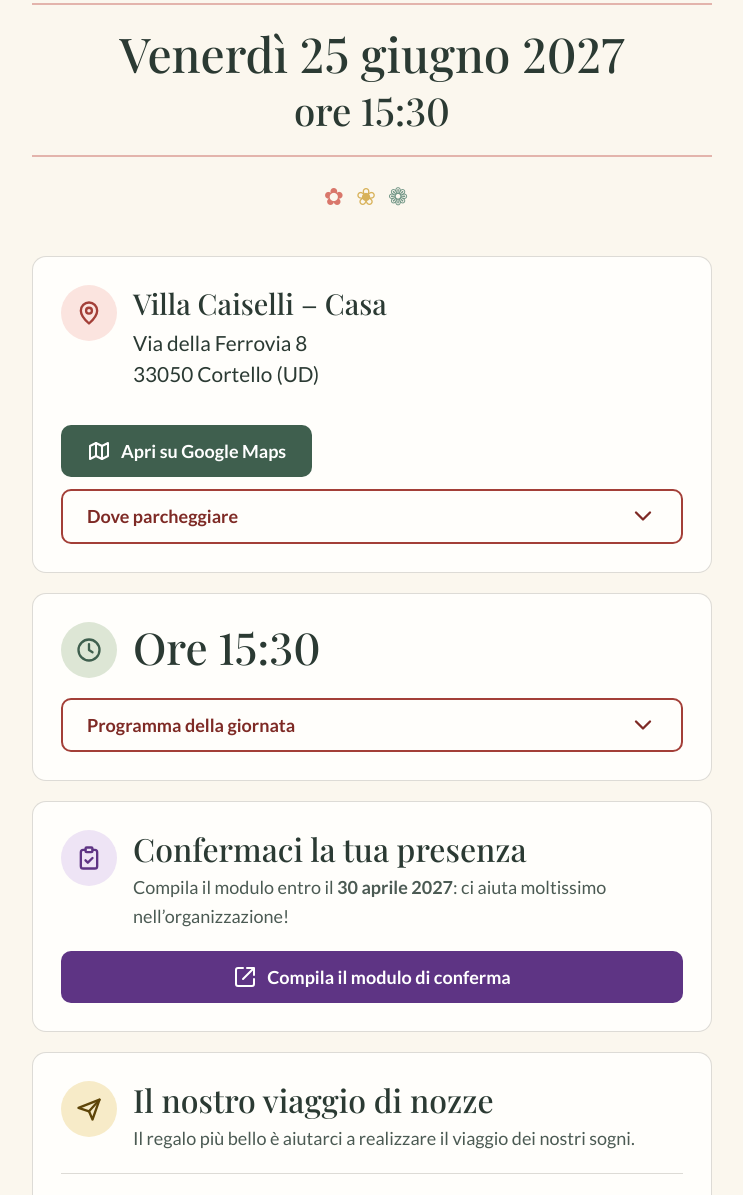
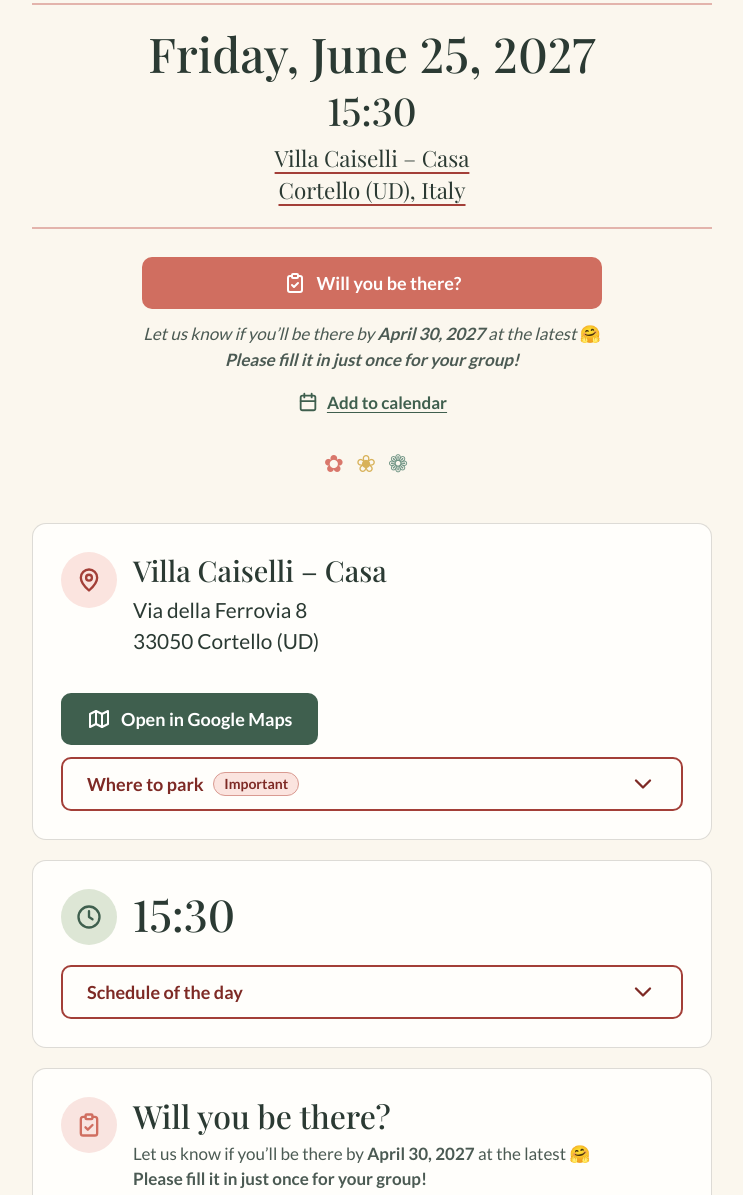
Before and after one commit to pietrobasso/matrimonio-alice-pietro-2027, a plain HTML site: page index.html in a window 1280 px wide. Shown: the part 316-1511 px from the top of the page, without its empty margins (268-1011 px from the left). Drawn offline with nearby package versions, Linux system fonts and the light colour scheme; a web font is replaced by a local one.

Commit message:
Update wedding site with revised index.html

```diff
--- a/index.html
+++ b/index.html
@@ -116,6 +116,15 @@
       line-height: 1.2;
       color: var(--ink);
     }
+    .when-place {
+      font-family: 'Playfair Display', serif;
+      font-size: clamp(1.15rem, 4.5vw, 1.4rem);
+      line-height: 1.4;
+      margin-top: 0.6rem;
+      color: var(--ink);
+    }
+    .place-link { color: inherit; text-decoration: underline; text-decoration-color: var(--rose); text-decoration-thickness: 2px; text-underline-offset: 5px; }
+    .place-link:hover { color: var(--rose); }
     .when-time {
       font-family: 'Playfair Display', serif;
       font-weight: 500;
@@ -129,6 +138,25 @@
       overflow: hidden; clip: rect(0,0,0,0); white-space: nowrap; border: 0;
     }
     .hero .floral.bottom { display: block; margin-top: 1.25rem; }
+
+    /* ── CTA in cima, badge, link calendario ── */
+    .hero-cta { max-width: 460px; margin: 1.75rem auto 0; }
+    .hero-cta .btn { width: 100%; }
+    .cta-note { font-style: italic; font-size: 1.0625rem; color: var(--muted); margin-top: 0.75rem; line-height: 1.5; }
+    .link-btn {
+      display: inline-flex; align-items: center; gap: 8px;
+      min-height: 44px; margin-top: 0.5rem; padding: 0.4rem 0.75rem;
+      background: none; border: none; color: var(--sage);
+      font: 700 1.0625rem 'Lato', sans-serif;
+      text-decoration: underline; text-underline-offset: 3px; cursor: pointer;
+    }
+    .link-btn svg { width: 22px; height: 22px; fill: none; stroke: currentColor; stroke-width: 2; stroke-linecap: round; stroke-linejoin: round; }
+    .btn-label { display: inline-flex; align-items: center; flex-wrap: wrap; gap: 0.25rem 0.6rem; text-align: left; }
+    .badge {
+      display: inline-block; font-size: 0.875rem; font-weight: 700; line-height: 1.4;
+      padding: 1px 10px; border-radius: 999px;
+      background: var(--rose-bg); color: #7E2A25; border: 1.5px solid #D99A91;
+    }
 
     /* ── layout ── */
     main { max-width: 720px; margin: 0 auto; padding: 1rem 1.25rem 2rem; }
@@ -146,7 +174,7 @@
     .ic-rose  { background: var(--rose-bg);  color: var(--rose); }
     .ic-sage  { background: var(--sage-bg);  color: var(--sage); }
     .ic-amber { background: var(--amber-bg); color: var(--amber); }
-    .ic-violet { background: #EEE4F5; color: #5E3484; }
+    .ic-violet { background: #F9E4E0; color: #D06E60; }
 
     h2 { font-family: 'Playfair Display', serif; font-weight: 500; font-size: clamp(1.6rem, 5vw, 2rem); line-height: 1.2; margin-bottom: 0.3rem; }
     .lead { color: var(--muted); }
@@ -171,8 +199,8 @@
     .btn-outline:hover { background: var(--rose-bg); }
     .btn-block { display: flex; width: 100%; }
     .btn-disabled { background: #EEE4F5; color: #5E3484; border: 2px dashed #5E3484; cursor: default; }
-    .btn-violet { background: #5E3484; color: #fff; }
-    .btn-violet:hover { background: #4A2768; }
+    .btn-violet { background: #D06E60; color: #fff; }
+    .btn-violet:hover { background: #BE5C4D; }
     .map-btn { margin-top: 1rem; }
     .form-note { font-size: 1rem; color: var(--muted); text-align: center; margin-top: 0.75rem; }
 
@@ -245,6 +273,25 @@
   <div class="when">
     <p class="when-date" data-it="Venerdì 25 giugno 2027" data-en="Friday, June 25, 2027">Venerdì 25 giugno 2027</p>
     <p class="when-time" data-it="ore 15:30" data-en="15:30">ore 15:30</p>
+    <p class="when-place" data-it="<a class='place-link' href='https://www.google.com/maps/search/?api=1&amp;query=45.991130,13.261925' target='_blank' rel='noopener'>Villa Caiselli – Casa<br>Cortello (UD)</a>" data-en="<a class='place-link' href='https://www.google.com/maps/search/?api=1&amp;query=45.991130,13.261925' target='_blank' rel='noopener'>Villa Caiselli – Casa<br>Cortello (UD), Italy</a>"><a class="place-link" href="https://www.google.com/maps/search/?api=1&query=45.991130,13.261925" target="_blank" rel="noopener">Villa Caiselli – Casa<br>Cortello (UD)</a></p>
+  </div>
+
+  <div class="hero-cta">
+    <a class="btn btn-violet rsvp-link"
+       href="https://forms.gle/28hMimhaqQkXvniq6"
+       data-href-it="https://forms.gle/28hMimhaqQkXvniq6"
+       data-href-en="https://forms.gle/Nq8m8V9TKnyNnGf99"
+       target="_blank" rel="noopener">
+      <svg viewBox="0 0 24 24" aria-hidden="true"><path d="M9 5H7a2 2 0 0 0-2 2v12a2 2 0 0 0 2 2h10a2 2 0 0 0 2-2V7a2 2 0 0 0-2-2h-2"/><rect x="9" y="3" width="6" height="4" rx="1"/><path d="M9 14l2 2 4-4"/></svg>
+      <span data-it="Ci sarete?" data-en="Will you be there?">Ci sarete?</span>
+    </a>
+    <p class="cta-note"
+       data-it="Fatecelo sapere entro e non oltre il <strong>30 aprile 2027</strong> <span style='font-style:normal'>🤗</span><br><strong>Da compilare una sola volta per il vostro gruppo!</strong>"
+       data-en="Let us know if you’ll be there by <strong>April 30, 2027</strong> at the latest <span style='font-style:normal'>🤗</span><br><strong>Please fill it in just once for your group!</strong>">Fatecelo sapere entro e non oltre il <strong>30 aprile 2027</strong> <span style='font-style:normal'>🤗</span><br><strong>Da compilare una sola volta per il vostro gruppo!</strong></p>
+    <button class="link-btn" type="button" onclick="addToCalendar()">
+      <svg viewBox="0 0 24 24" aria-hidden="true"><rect x="4" y="5" width="16" height="16" rx="2"/><path d="M16 3v4M8 3v4M4 11h16"/></svg>
+      <span data-it="Aggiungi al calendario" data-en="Add to calendar">Aggiungi al calendario</span>
+    </button>
   </div>
 
   <p class="floral bottom" aria-hidden="true"><span class="f-coral">✿</span><span class="f-wheat">❀</span><span class="f-euc">❁</span></p>
@@ -269,7 +316,7 @@
     </a>
 
     <button class="btn btn-outline expand-btn" id="parking-btn" onclick="toggleExpand(this)" aria-expanded="false" aria-controls="parking-panel">
-      <span data-it="Dove parcheggiare" data-en="Where to park">Dove parcheggiare</span>
+      <span class="btn-label"><span data-it="Dove parcheggiare" data-en="Where to park">Dove parcheggiare</span> <span class="badge" data-it="Importante" data-en="Important">Importante</span></span>
       <svg class="chev" viewBox="0 0 24 24" aria-hidden="true"><path d="M6 9l6 6 6-6"/></svg>
     </button>
 
@@ -355,18 +402,19 @@
         <svg viewBox="0 0 24 24"><path d="M9 5H7a2 2 0 0 0-2 2v12a2 2 0 0 0 2 2h10a2 2 0 0 0 2-2V7a2 2 0 0 0-2-2h-2"/><rect x="9" y="3" width="6" height="4" rx="1"/><path d="M9 14l2 2 4-4"/></svg>
       </div>
       <div>
-        <h2 id="h-rsvp" data-it="Confermaci la tua presenza" data-en="Let us know you’re coming">Confermaci la tua presenza</h2>
-        <p class="lead" data-it="Compila il modulo entro il <strong>30 aprile 2027</strong>: ci aiuta moltissimo nell’organizzazione!"
-           data-en="Please fill in the form by <strong>April 30, 2027</strong>: it will help us a lot with planning!">Compila il modulo entro il <strong>30 aprile 2027</strong>: ci aiuta moltissimo nell’organizzazione!</p>
+        <h2 id="h-rsvp" data-it="Ci sarete?" data-en="Will you be there?">Ci sarete?</h2>
+        <p class="lead cta-note" style="margin-top:0; font-style:normal"
+           data-it="Fatecelo sapere entro e non oltre il <strong>30 aprile 2027</strong> <span style='font-style:normal'>🤗</span><br><strong>Da compilare una sola volta per il vostro gruppo!</strong>"
+           data-en="Let us know if you’ll be there by <strong>April 30, 2027</strong> at the latest <span style='font-style:normal'>🤗</span><br><strong>Please fill it in just once for your group!</strong>">Fatecelo sapere entro e non oltre il <strong>30 aprile 2027</strong> <span style='font-style:normal'>🤗</span><br><strong>Da compilare una sola volta per il vostro gruppo!</strong></p>
       </div>
     </div>
-    <a class="btn btn-violet btn-block" id="rsvp-link"
+    <a class="btn btn-violet btn-block rsvp-link"
        href="https://forms.gle/28hMimhaqQkXvniq6"
        data-href-it="https://forms.gle/28hMimhaqQkXvniq6"
        data-href-en="https://forms.gle/Nq8m8V9TKnyNnGf99"
        target="_blank" rel="noopener">
       <svg viewBox="0 0 24 24" aria-hidden="true"><path d="M14 3h7v7M10 14L21 3"/><path d="M21 14v5a2 2 0 0 1-2 2H5a2 2 0 0 1-2-2V5a2 2 0 0 1 2-2h5"/></svg>
-      <span data-it="Compila il modulo di conferma" data-en="Fill in the RSVP form">Compila il modulo di conferma</span>
+      <span data-it="Compila il modulo" data-en="Fill in the form">Compila il modulo</span>
     </a>
   </section>
 
@@ -386,9 +434,6 @@
     <p class="body-text"
        data-it="Stiamo ancora scegliendo la meta, vi aggiorneremo presto! Nel frattempo, se volete contribuire, ogni euro andrà direttamente al fondo viaggio."
        data-en="We’re still choosing our destination, we’ll keep you posted! In the meantime, any contribution goes directly to the honeymoon fund.">Stiamo ancora scegliendo la meta, vi aggiorneremo presto! Nel frattempo, se volete contribuire, ogni euro andrà direttamente al fondo viaggio.</p>
-    <p class="body-text" style="font-style:italic; margin-bottom:1.5rem;"
-       data-it="Nessun pensiero obbligatorio: la vostra presenza è già un dono enorme per noi."
-       data-en="No gift is expected, having you with us is already the greatest gift of all.">Nessun pensiero obbligatorio: la vostra presenza è già un dono enorme per noi.</p>
 
     <p class="label" data-it="Bonifico bancario" data-en="Bank transfer">Bonifico bancario</p>
     <div class="iban-box">
@@ -415,8 +460,8 @@
 
 <footer>
   <span class="footer-floral" aria-hidden="true"><span class="f-coral">✿</span><span class="f-wheat">❀</span><span class="f-euc">❁</span><span class="f-pink">❁</span><span class="f-coral">✿</span></span>
-  <em data-it="Con tutto il nostro affetto, Alice &amp; Pietro"
-      data-en="With all our love, Alice &amp; Pietro">Con tutto il nostro affetto, Alice &amp; Pietro</em>
+  <em data-it="Alice &amp; Pietro"
+      data-en="Alice &amp; Pietro">Alice &amp; Pietro</em>
 </footer>
 
 <script>
@@ -431,8 +476,7 @@
     document.querySelectorAll('[data-it][data-en]').forEach(function (el) {
       el.innerHTML = el.getAttribute('data-' + lang);
     });
-    var rsvpLink = document.getElementById('rsvp-link');
-    rsvpLink.href = rsvpLink.getAttribute('data-href-' + lang);
+    document.querySelectorAll('.rsvp-link').forEach(function (el) { el.href = el.getAttribute('data-href-' + lang); });
     document.getElementById('copy-btn').setAttribute('aria-label', lang === 'it' ? 'Copia IBAN' : 'Copy IBAN');
     document.querySelectorAll('[data-alt-it]').forEach(function (el) { el.alt = el.getAttribute('data-alt-' + lang); });
   }
@@ -469,6 +513,44 @@
       document.body.removeChild(el);
     }
   }
+
+  // ── Aggiungi al calendario (file .ics) ─────────────────────
+  function addToCalendar() {
+    var it = currentLang === 'it';
+    var lines = [
+      'BEGIN:VCALENDAR',
+      'VERSION:2.0',
+      'PRODID:-//Alice e Pietro//Matrimonio//IT',
+      'CALSCALE:GREGORIAN',
+      'METHOD:PUBLISH',
+      'BEGIN:VEVENT',
+      'UID:matrimonio-alice-pietro-20270625@pietrobasso.github.io',
+      'DTSTAMP:20261124T000000Z',
+      'DTSTART:20270625T133000Z',  // 15:30 ora italiana
+      'DTEND:20270625T233000Z',    // 01:30 del 26 giugno
+      'SUMMARY:' + (it ? 'Matrimonio di Alice e Pietro' : 'Alice & Pietro’s wedding'),
+      'LOCATION:Villa Caiselli – Casa\\, Via della Ferrovia 8\\, 33050 Cortello (UD)',
+      'GEO:45.991130;13.261925',
+      'DESCRIPTION:' + (it
+        ? 'Ingresso invitati alle 15:30\\, cerimonia simbolica alle 16:00.'
+        : 'Guest arrival at 3:30 PM\\, symbolic ceremony at 4:00 PM.') +
+        '\\nhttps://pietrobasso.github.io/matrimonio-alice-pietro-2027/',
+      'END:VEVENT',
+      'END:VCALENDAR'
+    ];
+    var blob = new Blob([lines.join('\r\n')], { type: 'text/calendar;charset=utf-8' });
+    var url = URL.createObjectURL(blob);
+    var a = document.createElement('a');
+    a.href = url;
+    a.download = 'matrimonio-alice-pietro.ics';
+    document.body.appendChild(a);
+    a.click();
+    document.body.removeChild(a);
+    setTimeout(function () { URL.revokeObjectURL(url); }, 1000);
+  }
+
+  // ── Lingua automatica: inglese se il browser è in inglese ──
+  if (/^en/i.test(navigator.language || '')) { setLang('en'); }
 </script>
 
 </body>
```
